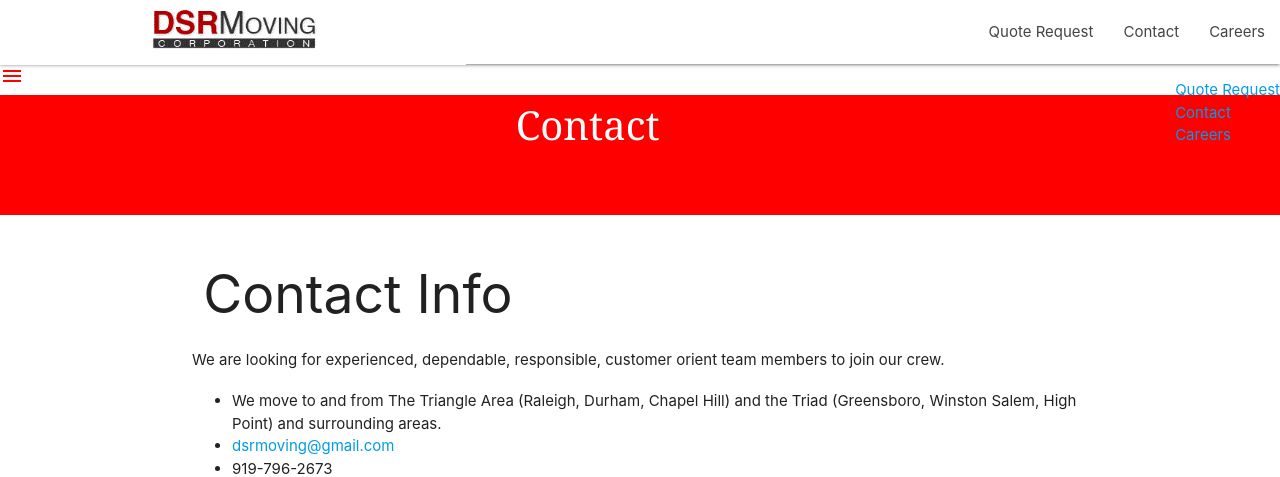
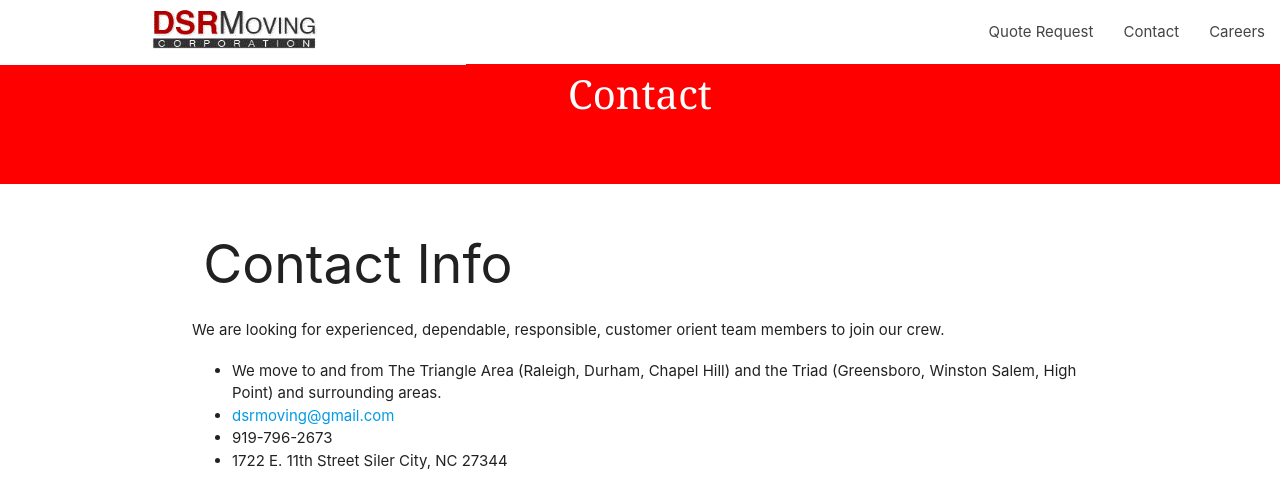
Before and after one commit to lamanaml/dsrmoving, a PHP site: page /contact.php in a window 1280 px wide. Shown: the top 477 px of the page. Run offline with PHP 8.4, Linux system fonts and the light colour scheme; some libraries are stand-ins or nearby versions.

Commit message:
updated contact

```diff
--- a/assets/css/style.css
+++ b/assets/css/style.css
@@ -120,11 +120,3 @@ hr {
     color: #fff3; /* old IE */
     background-color: #fff; /* Modern Browsers */
 }
-
-
-
-
-
-body, html {
-    height: 100%;
-}
--- a/nav.html
+++ b/nav.html
@@ -1,26 +1,23 @@
-<nav  class="white" role="navigation">
-    <div class="nav-wrapper">
-      <a href="index.pho" class="brand-logo"><img src="assets/images/logosm.png"></a>
-      <ul id="nav-mobile" class="right hide-on-med-and-down">
-         <li><a href="https://ant.hellomoving.com/DSRMOVING/index.htm">Quote Request</a></li>
-       <li><a href="contact.php">Contact</a></li>
-        <li><a href="careers.php">Careers</a></li>
-          <!-- <li><a href="services.php">Services</a></li> -->
-      </ul>
-    </div>
-  </nav>
 
 
 
 
+  <nav class="white" role="navigation">
+      <a id="logo-container" href="index.php" class="brand-logo "><img src="assets/images/logosm.png"></a>
+      <ul class="right hide-on-med-and-down">
+        <li><a href="https://ant.hellomoving.com/DSRMOVING/index.htm">Quote Request</a></li>
+        <li><a href="contact.php">Contact</a></li>
+        <li><a href="careers.php">Careers</a></li>
+        <!--  <li><a href="services.php">Services</a></li>-->
+      </ul>
 
   <!-- mobile navigation -->
     <a href="#" data-target="nav-mobile" class="sidenav-trigger"><i class="material-icons">menu</i></a>
-      <ul id="nav-mobile" class="right hide-on-med-and-down">
-        <li><a href="https://ant.hellomoving.com/DSRMOVING/index.htm">Quote Request</a></li>
-        <li><a href="contact.php">Contact</a></li>
-        <li><a href="careers.php">Careers</a></li>
-        <!-- <li><a href="services.php">Services</a></li> -->
+<ul id="nav-mobile" class="sidenav">
+      <!-- <li><a href="services.php">Services</a></li> -->
+      <li><a href="contact.php">Contact</a></li>
+      <li><a href="careers.php">Careers</a></li>
+      <li><a href="https://ant.hellomoving.com/DSRMOVING/index.htm">Quote Request</a></li>
       </ul>
     </div>
   </nav>
```
